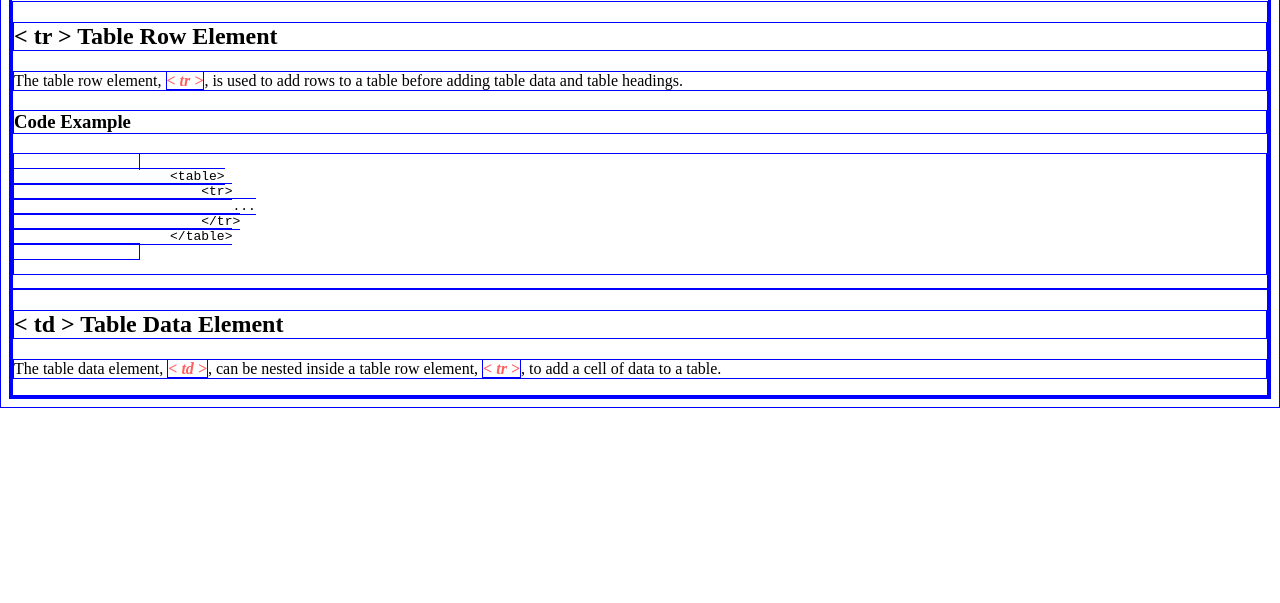
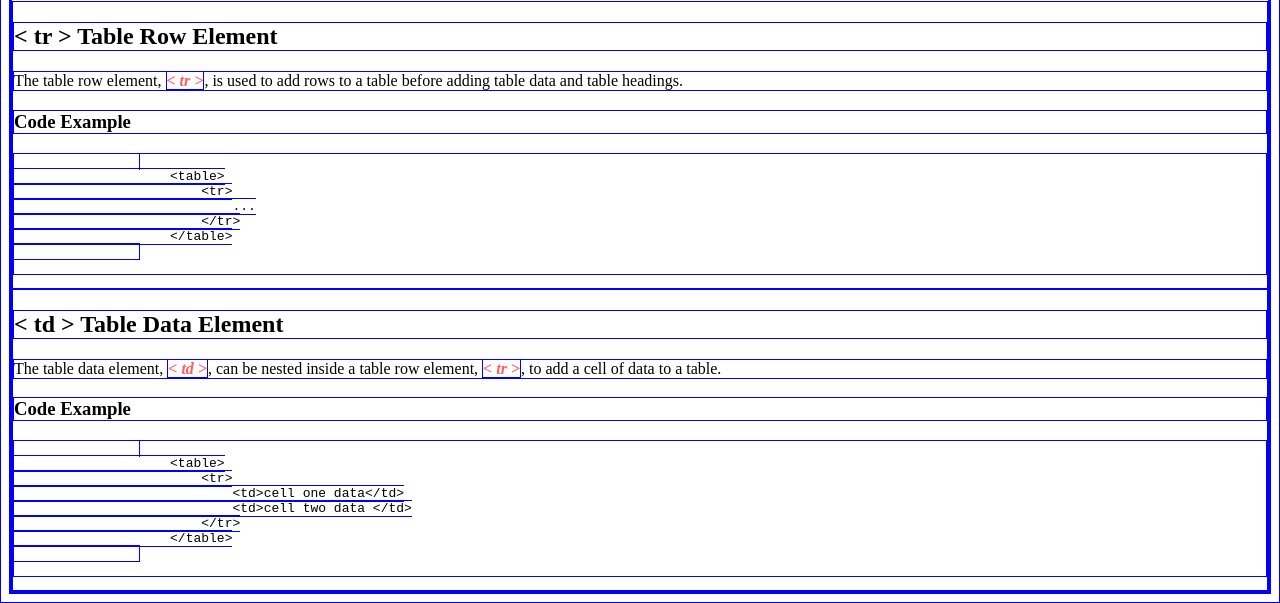
Before and after one commit to Droich/VS-CODE-Projects, a plain HTML site: page html-css-cheatsheet-starting/index.html in a window 1280 px wide. Shown: the part 645-1248 px from the top of the page. Before the commit the page ends 1053 px from the top, so only its background shows below. Drawn offline with Linux system fonts and the light colour scheme.

Commit message:
finish with td

```diff
--- a/html-css-cheatsheet-starting/index.html
+++ b/html-css-cheatsheet-starting/index.html
@@ -6,9 +6,12 @@
         <link href="./resources/css/styles.css" rel="stylesheet" type="text/css">
     </head>
     <body>
+        <!--HEADER-->
         <header>
             <h1 class="title">HTML Table Cheatsheet</h1>
         </header>
+
+        <!--Menu de contenido-->
         <nav class="contenido">
             <h2>Content</h2>
             <ul class="subject">
@@ -28,7 +31,10 @@
                 <li>Example</li>
             </ul>
         </nav>
+
+        <!--Lo bueno-->
         <main>
+        <!--Seccion donde se explica que es una tabla de html-->
         <div id="table">
             <h1>What is a table in HTML</h1>
             <p>A table is a structured set of data made up of rows and columns (tabular data).
@@ -36,8 +42,12 @@
                 connection between different types of data, for example a person and their age, or a
                 day of the week, or the timetable for a local swimming pool.</p>
         </div>
+
+        <!--Aqui empiezan las tag-->
         <div id="tags">
             <h1>Table Tags</h1>
+
+            <!--Aqui esta la definicion y ejemplo de <tr>-->
             <div class="tag_tr">
                 <h2>&lt tr &gt Table Row Element</h2>
                 <p>The table row element, <span class="syntax">&lt tr &gt</span>, is used to add rows to a table before adding table data and
@@ -53,11 +63,26 @@
                 </code>
                 </pre>
             </div>
-            <div>
+
+            <!--Aqui esta la definicion y ejemplo de <td>-->
+            <div class="tag_td">
                 <h2 class="td">&lt td &gt Table Data Element</h2>
                 <p>The table data element, <span class="syntax">&lt td &gt</span>, can be nested inside a table
                     row element, <span class="syntax">&lt tr &gt</span>, to add a cell of data to a table.</p>
+                <h3>Code Example</h3>
+                <pre>
+                <code>
+                    &lttable&gt
+                        &lttr&gt
+                            &lttd&gtcell one data&lt/td&gt
+                            &lttd&gtcell two data &lt/td&gt
+                        &lt/tr&gt
+                    &lt/table&gt
+                </code>
+                </pre>
             </div>
+
+            <!--Aqui esta la definicion y ejemplo de thead-->
         </div>
         </main>
     </body>
```
